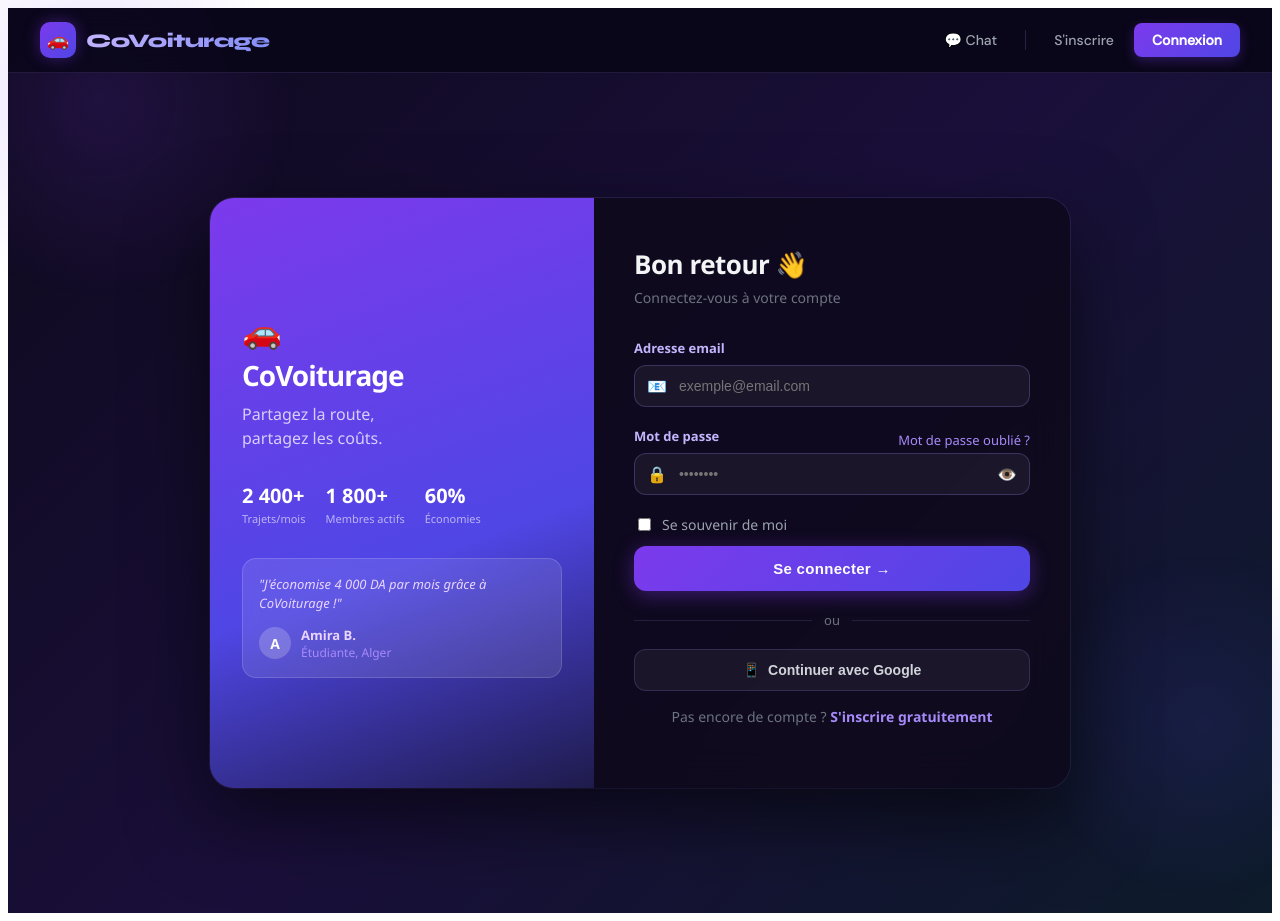
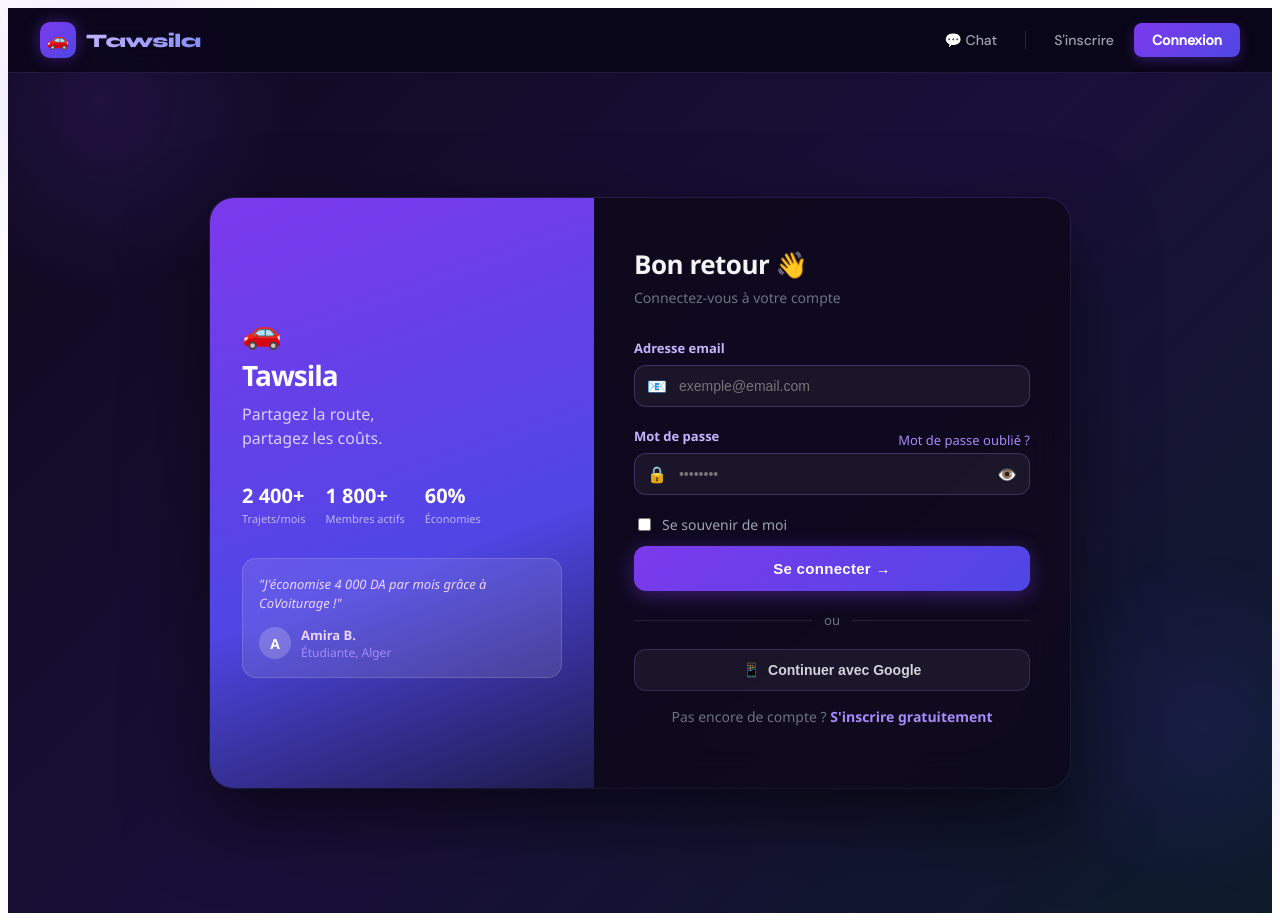
Before and after one commit to chadhachouchene1/covoiturage-app, a React (Vite) app in the folder front-end/: page /login in a window 1280 px wide. Built offline with nearby package versions, Linux system fonts and the light colour scheme.

Commit message:
sauvegarde avant pull

```diff
--- a/front-end/src/components/NavBar.jsx
+++ b/front-end/src/components/NavBar.jsx
@@ -288,7 +288,7 @@ const NavBar = () => {
           {/* Brand */}
           <Link to="/" className="nav-brand">
             <div className="nav-brand-icon">🚗</div>
-            <span className="nav-brand-text">CoVoiturage</span>
+            <span className="nav-brand-text">Tawsila</span>
           </Link>
 
           {/* Right side */}
--- a/front-end/src/pages/Login.jsx
+++ b/front-end/src/pages/Login.jsx
@@ -19,7 +19,7 @@ const Login = () => {
             <div style={styles.logoRow}>
               <span style={{ fontSize: 32 }}>🚗</span>
             </div>
-            <h1 style={styles.brandName}>CoVoiturage</h1>
+            <h1 style={styles.brandName}>Tawsila</h1>
             <p style={styles.brandTagline}>Partagez la route,<br />partagez les coûts.</p>
 
             <div style={styles.stats}>
```
Also changed, not shown: 2 other files (tests, documents, lock files or other folders).
